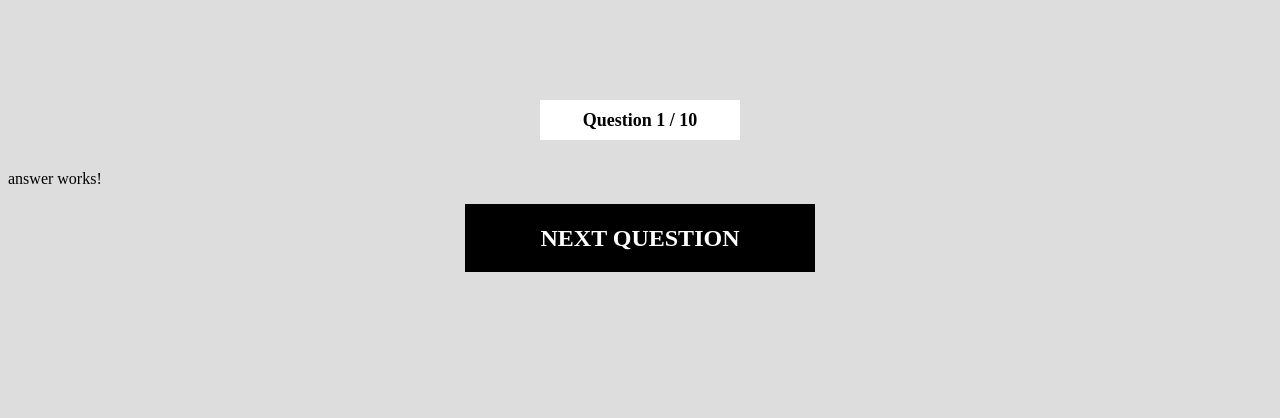
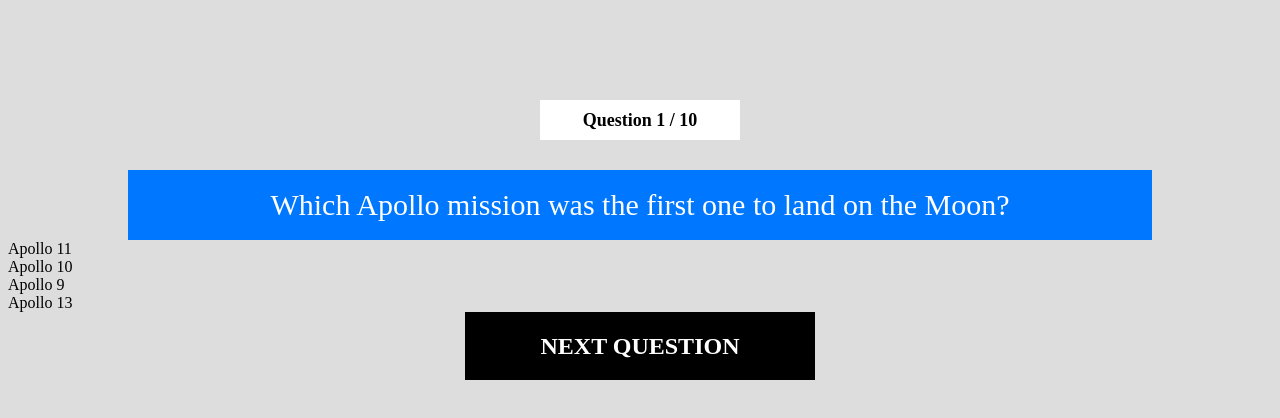
Before and after one commit to michalpluzek/angular-quiz-app-monster, an Angular app: page / in a window 1280 px wide. Shown: the top 418 px of the page. Built offline with nearby package versions, Linux system fonts and the light colour scheme.

Commit message:
Implement question component

```diff
--- a/src/app/quiz/components/answer/answer.component.html
+++ b/src/app/quiz/components/answer/answer.component.html
@@ -1 +1 @@
-<p>answer works!</p>
+<div>{{ answerTextProp }}</div>
--- a/src/app/quiz/components/answer/answer.component.ts
+++ b/src/app/quiz/components/answer/answer.component.ts
@@ -1,4 +1,4 @@
-import { Component, OnInit } from '@angular/core';
+import { Component, Input, OnInit } from '@angular/core';
 
 @Component({
   selector: 'app-quiz-answer',
@@ -6,6 +6,8 @@ import { Component, OnInit } from '@angular/core';
   styles: [],
 })
 export class AnswerComponent implements OnInit {
+  @Input('answerText') answerTextProp: string = '';
+
   constructor() {}
 
   ngOnInit(): void {}
--- a/src/app/quiz/components/question/question.component.html
+++ b/src/app/quiz/components/question/question.component.html
@@ -1 +1,9 @@
-<app-quiz-answer></app-quiz-answer>
+<div>
+  <div class="question">{{ (question$ | async)?.question }}</div>
+  <div class="answer">
+    <app-quiz-answer
+      *ngFor="let answer of answer$ | async"
+      [answerText]="answer"
+    ></app-quiz-answer>
+  </div>
+</div>
--- a/src/app/quiz/components/question/question.component.ts
+++ b/src/app/quiz/components/question/question.component.ts
@@ -1,4 +1,10 @@
 import { Component, OnInit } from '@angular/core';
+import { Observable } from 'rxjs';
+import { map } from 'rxjs/operators';
+
+import { QuizService } from 'src/app/quiz/services/quiz.service';
+import { AnswerType } from 'src/app/quiz/types/answer.type';
+import { QuestionInterface } from 'src/app/quiz/types/question.interface';
 
 @Component({
   selector: 'app-quiz-question',
@@ -6,7 +12,15 @@ import { Component, OnInit } from '@angular/core';
   styles: [],
 })
 export class QuestionComponent implements OnInit {
-  constructor() {}
+  question$: Observable<QuestionInterface>;
+  answer$: Observable<AnswerType[]>;
+
+  constructor(private quizService: QuizService) {
+    this.question$ = this.quizService.state$.pipe(
+      map((state) => state.questions[state.currentQuestionIndex])
+    );
+    this.answer$ = this.quizService.state$.pipe(map((state) => state.answers));
+  }
 
   ngOnInit(): void {}
 }
--- a/src/app/quiz/services/quiz.service.ts
+++ b/src/app/quiz/services/quiz.service.ts
@@ -1,5 +1,7 @@
+import { AnswerType } from './../types/answer.type';
 import { Injectable } from '@angular/core';
 import { BehaviorSubject } from 'rxjs';
+import { QuestionInterface } from 'src/app/quiz/types/question.interface';
 
 import { QuizStateInterface } from 'src/app/quiz/types/quiz-state.interface';
 import mockData from '../data';
@@ -13,6 +15,7 @@ export class QuizService {
     currentQuestionIndex: 0,
     showResults: false,
     correctAnswerCount: 0,
+    answers: this.shuffleAnswers(mockData[0]),
   });
 
   constructor() {}
@@ -38,4 +41,19 @@ export class QuizService {
       showResults: newShowResults,
     });
   }
+
+  shuffleAnswers(question: QuestionInterface): AnswerType[] {
+    const unshuffledAnswers = [
+      ...question.incorrectAnswers,
+      question.correctAnswer,
+    ];
+
+    return unshuffledAnswers
+      .map((unshuffledAnswer) => ({
+        sort: Math.random(),
+        value: unshuffledAnswer,
+      }))
+      .sort((a, b) => a.sort - b.sort)
+      .map((el) => el.value);
+  }
 }
--- /dev/null
+++ b/src/app/quiz/types/answer.type.ts
@@ -0,0 +1 @@
+export type AnswerType = string;
--- a/src/app/quiz/types/question.interface.ts
+++ b/src/app/quiz/types/question.interface.ts
@@ -1,5 +1,7 @@
+import { AnswerType } from 'src/app/quiz/types/answer.type';
+
 export interface QuestionInterface {
   question: string;
-  correctAnswer: string;
-  incorrectAnswers: string[];
+  correctAnswer: AnswerType;
+  incorrectAnswers: AnswerType[];
 }
--- a/src/app/quiz/types/quiz-state.interface.ts
+++ b/src/app/quiz/types/quiz-state.interface.ts
@@ -1,3 +1,4 @@
+import { AnswerType } from 'src/app/quiz/types/answer.type';
 import { QuestionInterface } from 'src/app/quiz/types/question.interface';
 
 export interface QuizStateInterface {
@@ -5,4 +6,5 @@ export interface QuizStateInterface {
   currentQuestionIndex: number;
   showResults: boolean;
   correctAnswerCount: number;
+  answers: AnswerType[];
 }
--- a/src/styles.scss
+++ b/src/styles.scss
@@ -22,6 +22,16 @@ body {
   &-info {
     margin-top: 50px;
   }
+}
+
+.question {
+  margin: 0 auto;
+  background: rgb(0, 119, 255);
+  color: #fff;
+  font-size: 30px;
+  text-align: center;
+  line-height: 70px;
+  width: 80vw;
 }
 
 .next-button {
```
